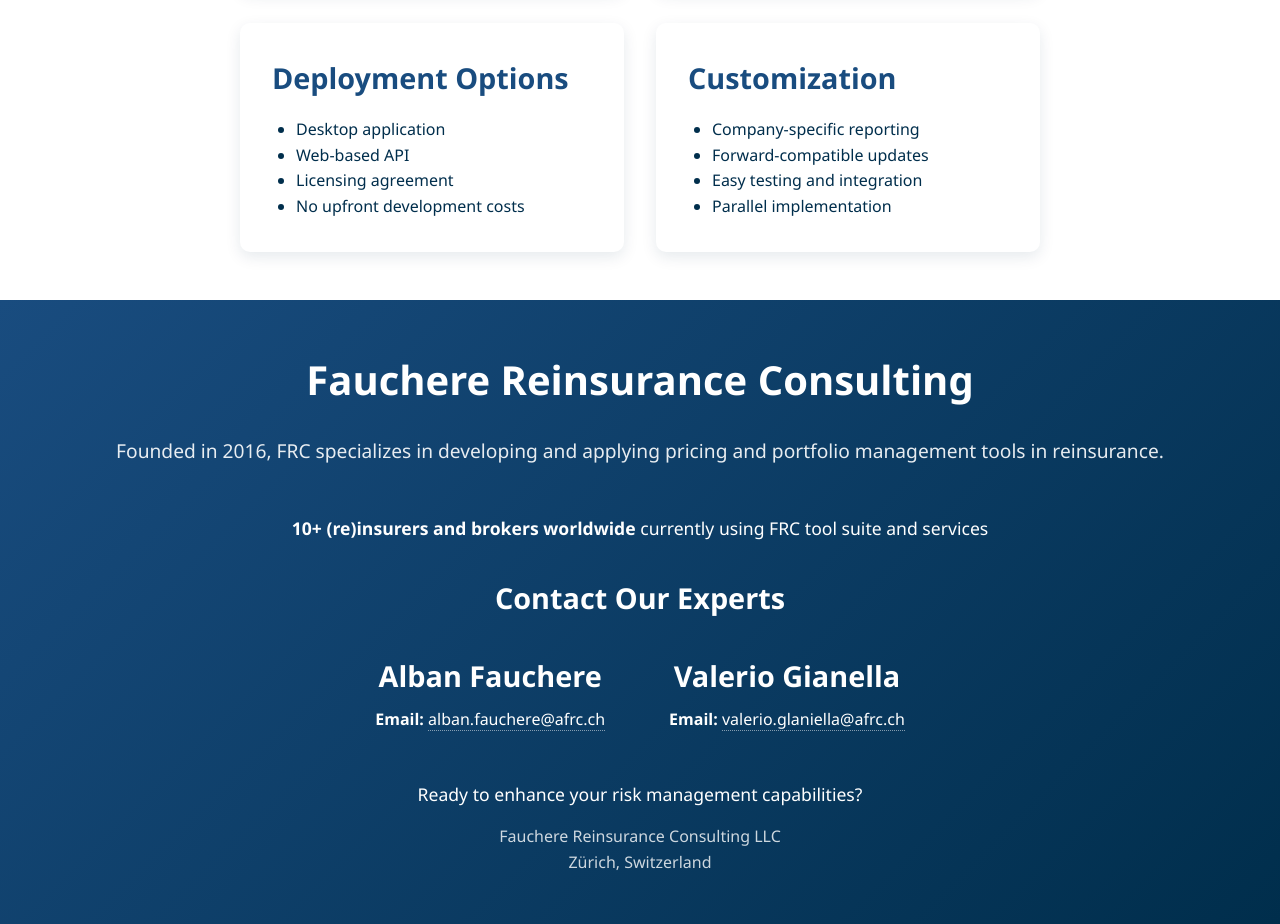
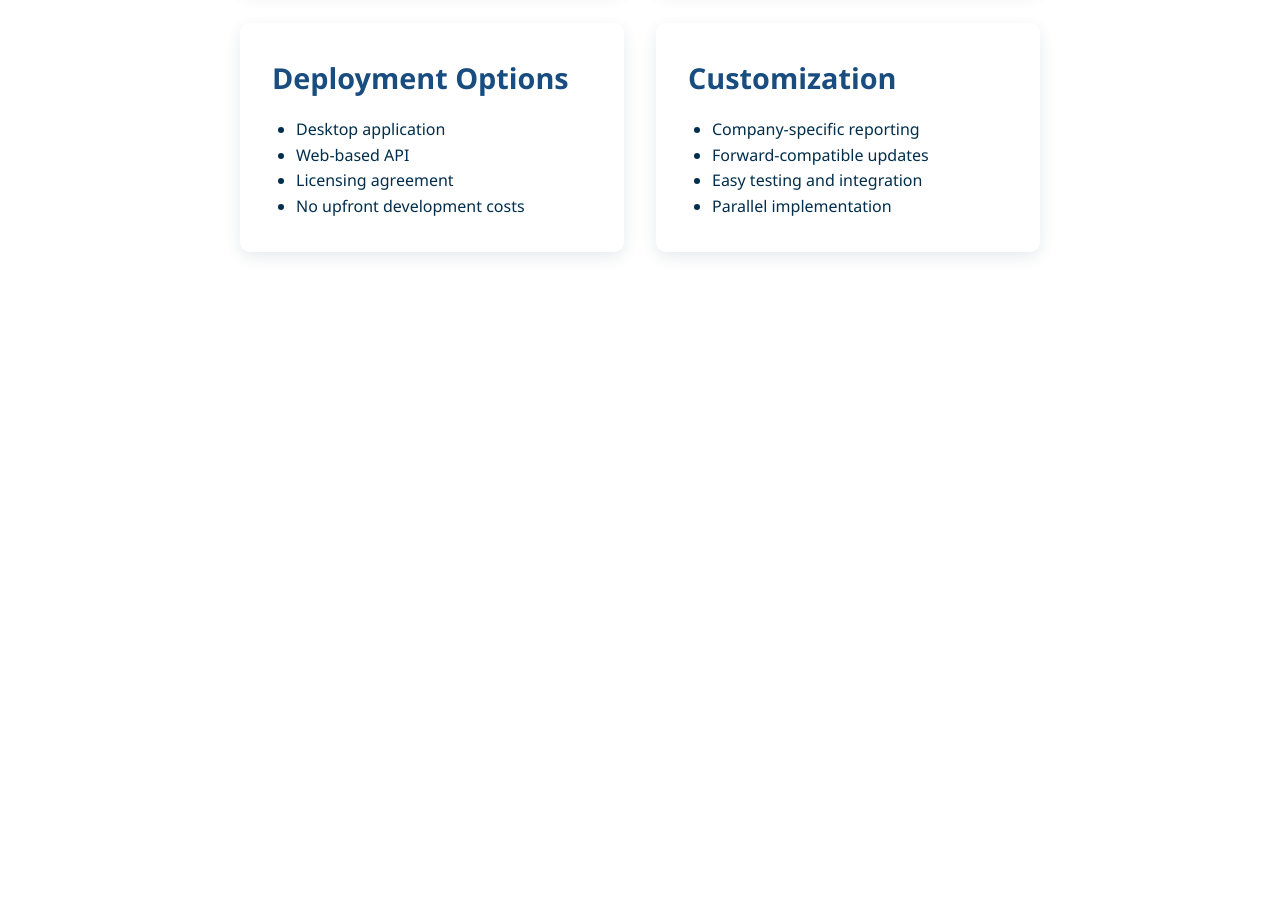
Before and after one commit to seer-x/rae-webpage, a plain HTML site: page index.html in a window 1280 px wide. Shown: the part 2108-3032 px from the top of the page. After the commit the page ends 2408 px from the top, so only its background shows below. Drawn offline with Linux system fonts and the light colour scheme.

Commit message:
Comment out company info section in index.html

```diff
--- a/index.html
+++ b/index.html
@@ -337,7 +337,7 @@
             </div>
         </div>
     </section>
-    <section id="company" class="company-info">
+    <!-- <section id="company" class="company-info">
         <div class="container">
             <h2>Fauchere Reinsurance Consulting</h2>
             <p style="font-size: 1.2rem; margin-bottom: 3rem; opacity: 0.9;">
@@ -369,7 +369,7 @@
                 </p>
             </div>
         </div>
-    </section>
+    </section> -->
 
     <script>
         // Simple animation on scroll
```
